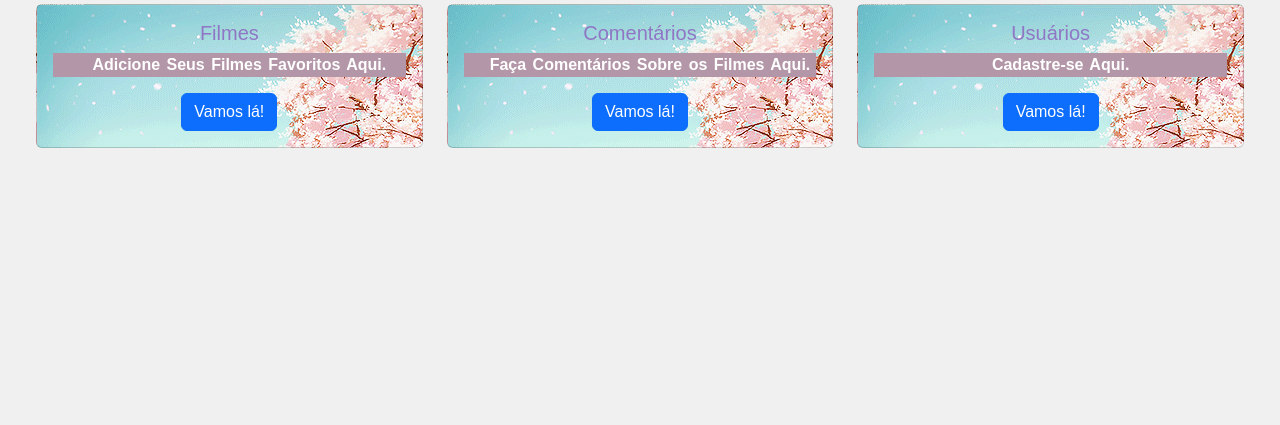
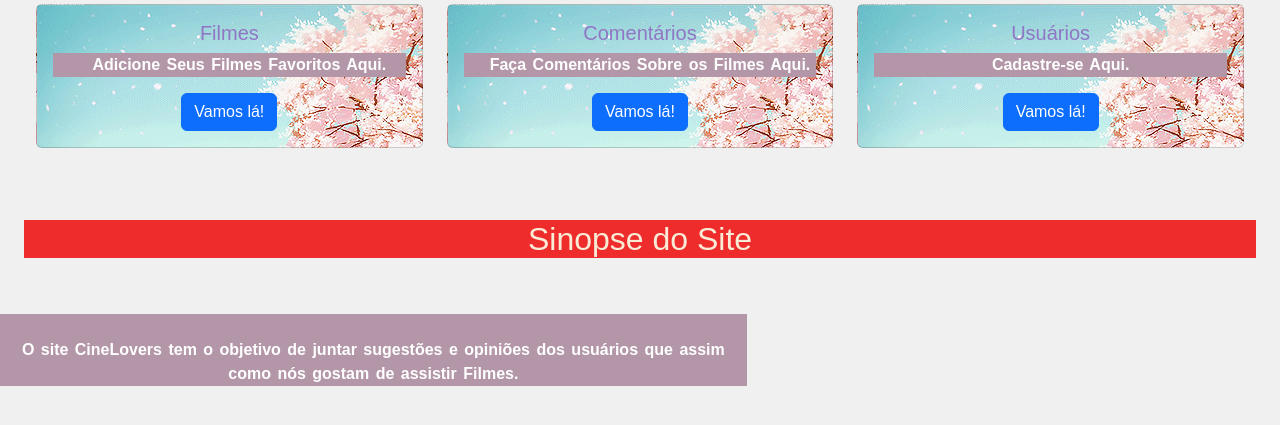
Before and after one commit to EmillyRibeiro1/cruds, a Django app: page / in a window 1280 px wide. Shown: the part 148-573 px from the top of the page. Run offline with Django 4.2, Linux system fonts and the light colour scheme; some libraries are stand-ins or nearby versions.

Commit message:
adicionei texto

```diff
--- a/estaticos/estilo.css
+++ b/estaticos/estilo.css
@@ -8,12 +8,14 @@ body {
     margin-top: 2%;
     justify-content: center;
 }
+
 .card{
     background-image: url("blossom.gif");
     background-color: #8f77c5 ;
     color:#8f77c5;
     text-align: center;
 }
+
 p{
     background-color: #b397a8;
     background-attachment: fixed;
@@ -37,3 +39,8 @@ p{
     word-spacing: 2px;
     font-weight: 800;
     }
+
+h2{
+    background-color: rgb(238, 44, 44);
+    color: antiquewhite;
+}
--- a/templates/index.html
+++ b/templates/index.html
@@ -44,6 +44,20 @@
           </div>
         </div>
       </div>
+      <br>
+      <div class="row m-4">
+        <h2 class="text-center">Sinopse do Site</h2>
+      </div>
+      <br/>
+      <div class="col-7">
+            <p class="colaboradores">
+              <br>O site CineLovers tem o objetivo de juntar sugestões e opiniões dos usuários que assim como nós
+              gostam de assistir Filmes.<br/>
+
+            </p>
+          </div>
+        </div>
+      </div>
 
 
     </div>
```
Also changed, not shown: media/filmes/O_Chamado_-_capa_1_pw8p8Kd.jpg (added). Lines whose indentation alone changed are shown as unchanged.
